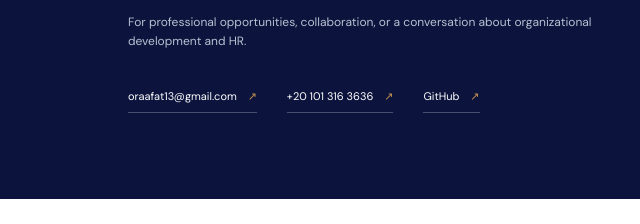
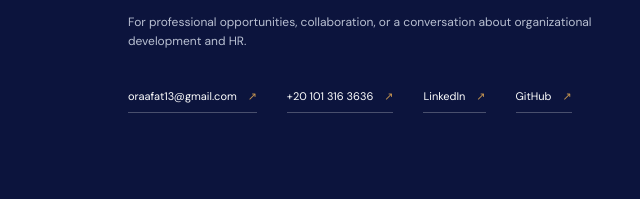
Before and after one commit to omar-raafat13/omar-raafat13.github.io, a plain HTML site: page index.html in a window 1280 px wide. Shown: the part 6682-6906 px from the top of the page, 0-640 px from the left. Drawn offline with Linux system fonts and the light colour scheme.

Commit message:
Add LinkedIn link to contact section

```diff
--- a/index.html
+++ b/index.html
@@ -161,7 +161,7 @@
         <div class="section-kicker light"><span>06 /</span><span data-en="GET IN TOUCH" data-ar="تواصل معي">GET IN TOUCH</span></div>
         <h2 data-en="Let’s build organizations where people and performance grow together." data-ar="لنبنِ مؤسسات ينمو فيها الأفراد والأداء معًا.">Let’s build organizations where people and performance grow together.</h2>
         <p data-en="For professional opportunities, collaboration, or a conversation about organizational development and HR." data-ar="للفرص المهنية أو التعاون أو مناقشة موضوعات التطوير المؤسسي والموارد البشرية.">For professional opportunities, collaboration, or a conversation about organizational development and HR.</p>
-        <div class="contact-links"><a href="mailto:oraafat13@gmail.com">oraafat13@gmail.com <span>↗</span></a><a href="tel:+201013163636">+20 101 316 3636 <span>↗</span></a><a href="https://github.com/oraafat13-sketch" target="_blank" rel="noreferrer">GitHub <span>↗</span></a></div>
+        <div class="contact-links"><a href="mailto:oraafat13@gmail.com">oraafat13@gmail.com <span>↗</span></a><a href="tel:+201013163636">+20 101 316 3636 <span>↗</span></a><a href="https://www.linkedin.com/in/omar-raafat-41839686/" target="_blank" rel="noopener noreferrer">LinkedIn <span>↗</span></a><a href="https://github.com/oraafat13-sketch" target="_blank" rel="noopener noreferrer">GitHub <span>↗</span></a></div>
       </div>
       <div class="contact-mark">OR</div>
     </section>
```
